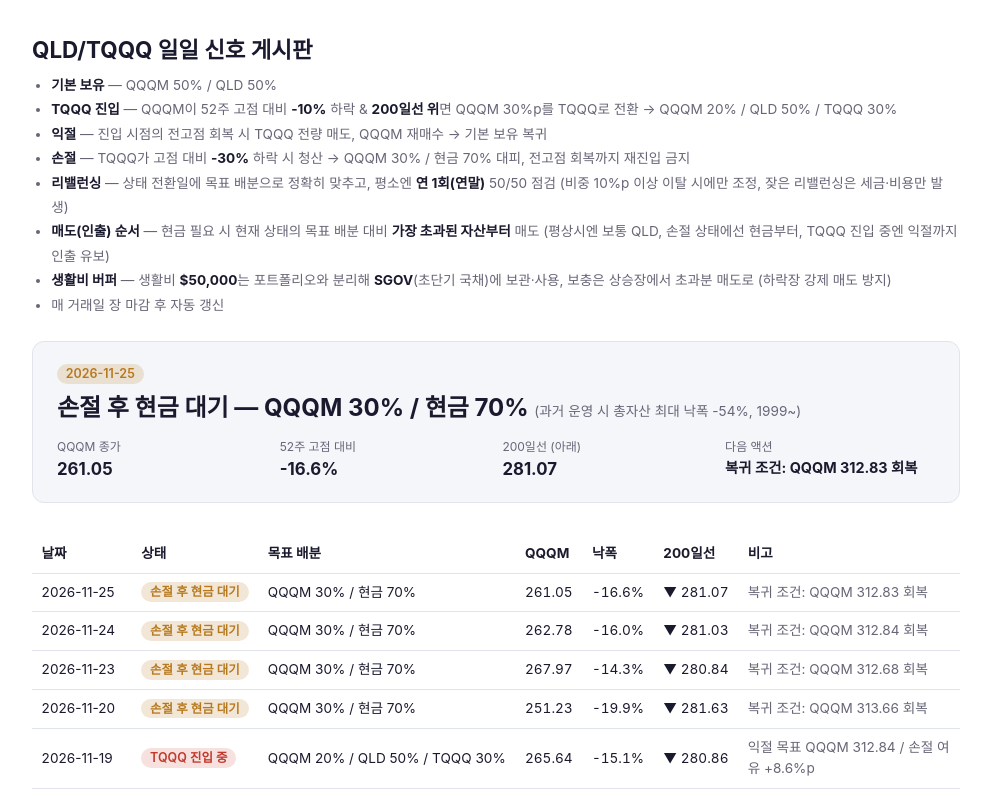
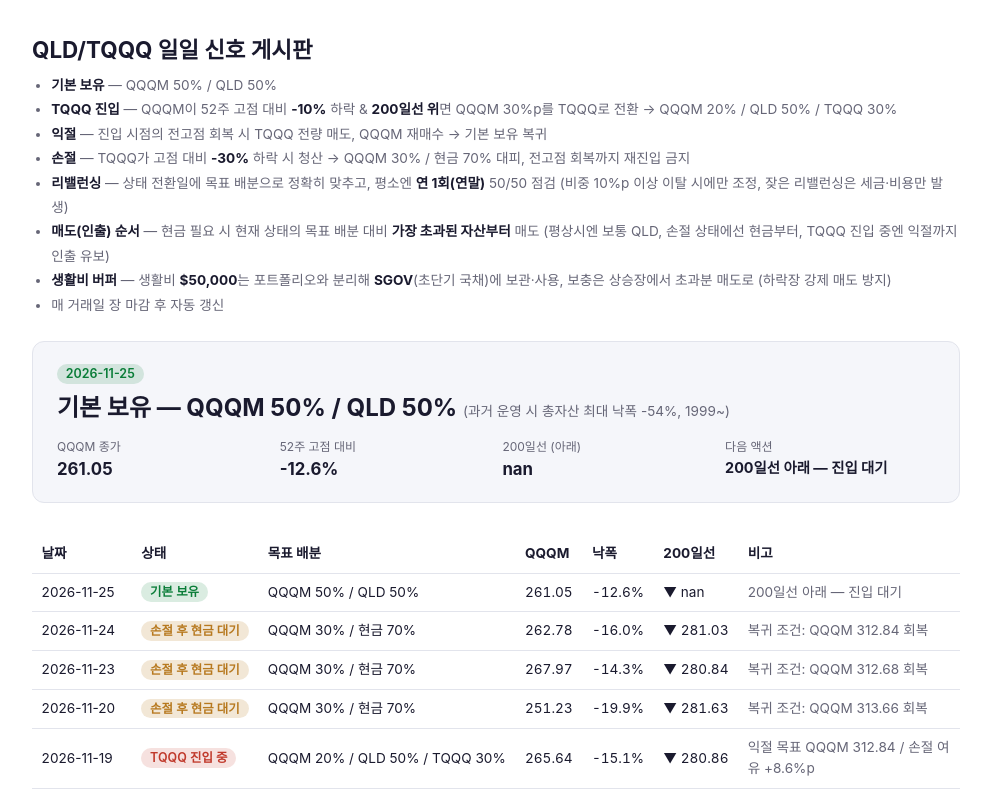
Before and after one commit to jeonck/qld-tqqq, a plain HTML site: page docs/index.html in a window 1280 px wide. Shown: the top 798 px of the page, without its empty margins (144-1135 px from the left). Drawn offline with Linux system fonts and the light colour scheme.

Commit message:
signal: 2026-11-26 일일 신호 갱신

```diff
--- a/docs/index.html
+++ b/docs/index.html
@@ -63,14 +63,14 @@ QQQM 30%p를 TQQQ로 전환 → QQQM 20% / QLD 50% / TQQQ 30%</li>
 </ul>
 
 <div class="card">
-  <span class="badge stopped">2026-11-25</span>
-  <div class="state">손절 후 현금 대기 — QQQM 30% / 현금 70%
+  <span class="badge base">2026-11-25</span>
+  <div class="state">기본 보유 — QQQM 50% / QLD 50%
   <span class="mdd">(과거 운영 시 총자산 최대 낙폭 -54%, 1999~)</span></div>
   <div class="grid">
     <div><span>QQQM 종가</span><b>261.05</b></div>
-    <div><span>52주 고점 대비</span><b>-16.6%</b></div>
-    <div><span>200일선 (아래)</span><b>281.07</b></div>
-    <div><span>다음 액션</span><b style="font-size:.9rem">복귀 조건: QQQM 312.83 회복</b></div>
+    <div><span>52주 고점 대비</span><b>-12.6%</b></div>
+    <div><span>200일선 (아래)</span><b>nan</b></div>
+    <div><span>다음 액션</span><b style="font-size:.9rem">200일선 아래 — 진입 대기</b></div>
   </div>
 </div>
 
@@ -81,12 +81,12 @@ QQQM 30%p를 TQQQ로 전환 → QQQM 20% / QLD 50% / TQQQ 30%</li>
 <tbody>
 <tr>
         <td>2026-11-25</td>
-        <td><span class="badge stopped">손절 후 현금 대기</span></td>
-        <td>QQQM 30% / 현금 70%</td>
+        <td><span class="badge base">기본 보유</span></td>
+        <td>QQQM 50% / QLD 50%</td>
         <td class="num">261.05</td>
-        <td class="num">-16.6%</td>
-        <td class="num">▼ 281.07</td>
-        <td class="note">복귀 조건: QQQM 312.83 회복</td>
+        <td class="num">-12.6%</td>
+        <td class="num">▼ nan</td>
+        <td class="note">200일선 아래 — 진입 대기</td>
         </tr>
 <tr>
         <td>2026-11-24</td>
```
Also changed, not shown: docs/history.json (+7 -7 lines).
